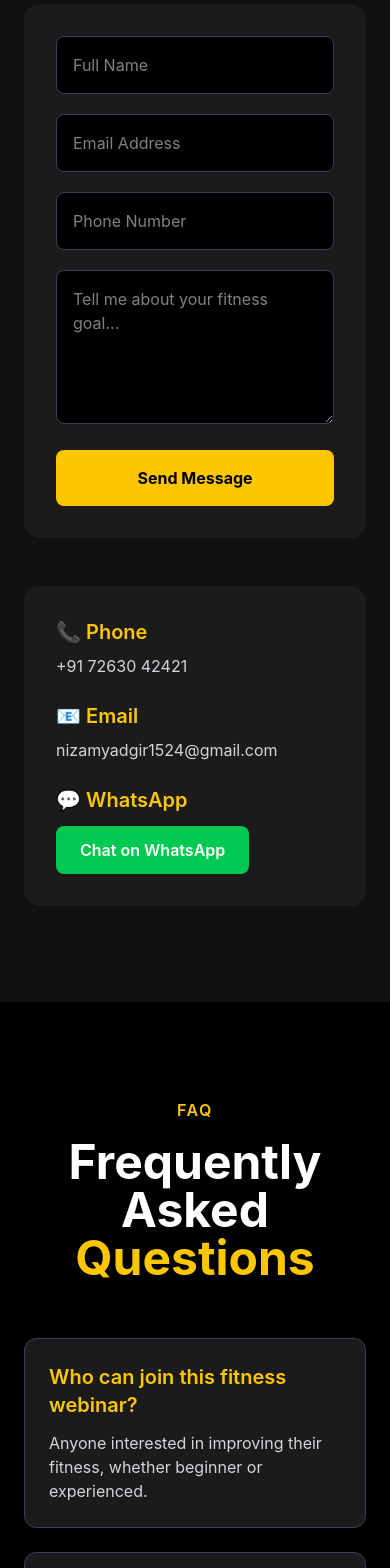
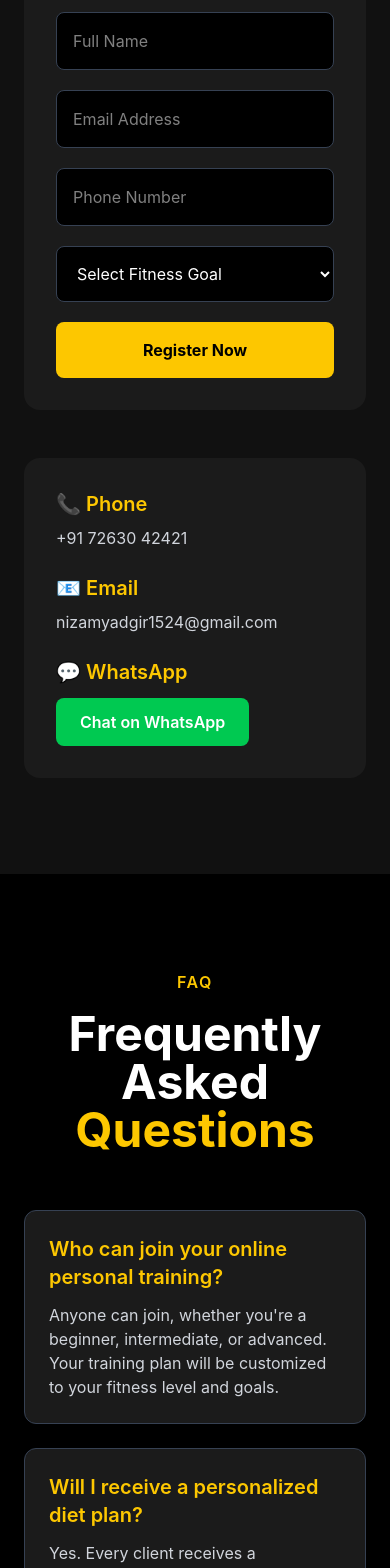
Before and after one commit to fahim-yadgir/Nizam-Fitness, a React (Vite) app: page / in a window 390 px wide. Shown: the part 7605-9173 px from the top of the page. Built offline with nearby package versions, Linux system fonts and the light colour scheme.

Commit message:
Add whatsapp detail and connected whataspp to the admin mobile details

```diff
--- a/src/Components/Contact.jsx
+++ b/src/Components/Contact.jsx
@@ -1,8 +1,51 @@
+import { useState } from "react";
+
 const Contact = () => {
+  const [formData, setFormData] = useState({
+    name: "",
+    email: "",
+    phone: "",
+    goal: "",
+  });
+
+  const handleChange = (e) => {
+    setFormData({
+      ...formData,
+      [e.target.name]: e.target.value,
+    });
+  };
+
+  const handleSubmit = (e) => {
+    e.preventDefault();
+
+    const message = `🏋️ New Registration
+
+Name: ${formData.name}
+Email: ${formData.email}
+Phone: ${formData.phone}
+Fitness Goal: ${formData.goal}
+
+I want to join Nizam Fitness. Please contact me.`;
+
+    const whatsappURL = `https://wa.me/917263042421?text=${encodeURIComponent(
+      message
+    )}`;
+
+    window.open(whatsappURL, "_blank");
+
+    setFormData({
+      name: "",
+      email: "",
+      phone: "",
+      goal: "",
+    });
+  };
+
   return (
     <section id="contact" className="bg-[#111111] text-white py-24">
       <div className="max-w-7xl mx-auto px-6">
 
+        {/* Heading */}
         <div className="text-center">
           <p className="text-yellow-400 uppercase tracking-widest font-semibold">
             Contact Me
@@ -14,8 +57,7 @@ const Contact = () => {
           </h2>
 
           <p className="text-gray-400 mt-6 max-w-2xl mx-auto">
-            Fill out the form below or contact me directly on WhatsApp.
-            I'll get back to you as soon as possible.
+            Fill out the form below and I'll contact you as soon as possible.
           </p>
         </div>
 
@@ -24,37 +66,60 @@ const Contact = () => {
           {/* Contact Form */}
           <div className="bg-[#1b1b1b] p-8 rounded-2xl">
 
-            <form className="space-y-5">
+            <form onSubmit={handleSubmit} className="space-y-5">
 
               <input
                 type="text"
+                name="name"
                 placeholder="Full Name"
+                value={formData.name}
+                onChange={handleChange}
                 className="w-full p-4 rounded-lg bg-black border border-gray-700 focus:border-yellow-400 outline-none"
+                required
               />
 
               <input
                 type="email"
+                name="email"
                 placeholder="Email Address"
+                value={formData.email}
+                onChange={handleChange}
                 className="w-full p-4 rounded-lg bg-black border border-gray-700 focus:border-yellow-400 outline-none"
+                required
               />
 
               <input
                 type="tel"
+                name="phone"
                 placeholder="Phone Number"
+                value={formData.phone}
+                onChange={handleChange}
                 className="w-full p-4 rounded-lg bg-black border border-gray-700 focus:border-yellow-400 outline-none"
+                required
               />
 
-              <textarea
-                rows="5"
-                placeholder="Tell me about your fitness goal..."
+              <select
+                name="goal"
+                value={formData.goal}
+                onChange={handleChange}
                 className="w-full p-4 rounded-lg bg-black border border-gray-700 focus:border-yellow-400 outline-none"
-              ></textarea>
+                required
+              >
+                <option value="">Select Fitness Goal</option>
+                <option value="Muscle Gain">Muscle Gain</option>
+                <option value="Fat Loss">Fat Loss</option>
+                <option value="Weight Gain">Weight Gain</option>
+                <option value="General Fitness">General Fitness</option>
+                <option value="Online Personal Training">
+                  Online Personal Training
+                </option>
+              </select>
 
               <button
                 type="submit"
                 className="w-full bg-yellow-400 text-black py-4 rounded-lg font-bold hover:bg-yellow-300 transition"
               >
-                Send Message
+                Register Now
               </button>
 
             </form>
@@ -70,6 +135,7 @@ const Contact = () => {
                 <h3 className="text-xl font-semibold text-yellow-400">
                   📞 Phone
                 </h3>
+
                 <p className="text-gray-300 mt-2">
                   +91 72630 42421
                 </p>
@@ -79,6 +145,7 @@ const Contact = () => {
                 <h3 className="text-xl font-semibold text-yellow-400">
                   📧 Email
                 </h3>
+
                 <p className="text-gray-300 mt-2">
                   nizamyadgir1524@gmail.com
                 </p>
@@ -90,14 +157,13 @@ const Contact = () => {
                 </h3>
 
                 <a
-                  href="https://wa.me/91XXXXXXXXXX"
+                  href="https://wa.me/917263042421"
                   target="_blank"
                   rel="noopener noreferrer"
                   className="inline-block mt-3 bg-green-500 px-6 py-3 rounded-lg font-semibold hover:bg-green-600 transition"
                 >
                   Chat on WhatsApp
                 </a>
-
               </div>
 
             </div>
--- a/src/Components/FAQ.jsx
+++ b/src/Components/FAQ.jsx
@@ -1,23 +1,23 @@
 const faqs = [
   {
-    question: "Who can join this fitness webinar?",
+    question: "Who can join your online personal training?",
     answer:
-      "Anyone interested in improving their fitness, whether beginner or experienced.",
+      "Anyone can join, whether you're a beginner, intermediate, or advanced. Your training plan will be customized to your fitness level and goals.",
   },
   {
-    question: "Will I get a diet plan?",
+    question: "Will I receive a personalized diet plan?",
     answer:
-      "Yes, you'll receive nutrition guidance and diet recommendations during the session.",
+      "Yes. Every client receives a personalized diet plan based on their body type, fitness goals, and lifestyle.",
   },
   {
-    question: "How long is the webinar?",
+    question: "How does online personal training work?",
     answer:
-      "Approximately 90 minutes, including a live Q&A session.",
+      "After registration, you'll receive a customized workout plan, diet guidance, regular progress tracking, and continuous support through WhatsApp.",
   },
   {
-    question: "Is there any support after the webinar?",
+    question: "Will I get support during my fitness journey?",
     answer:
-      "Yes, participants can contact me for further guidance and support.",
+      "Absolutely! You'll receive ongoing guidance, weekly progress reviews, and direct WhatsApp support to help you stay on track.",
   },
 ];
 
```
